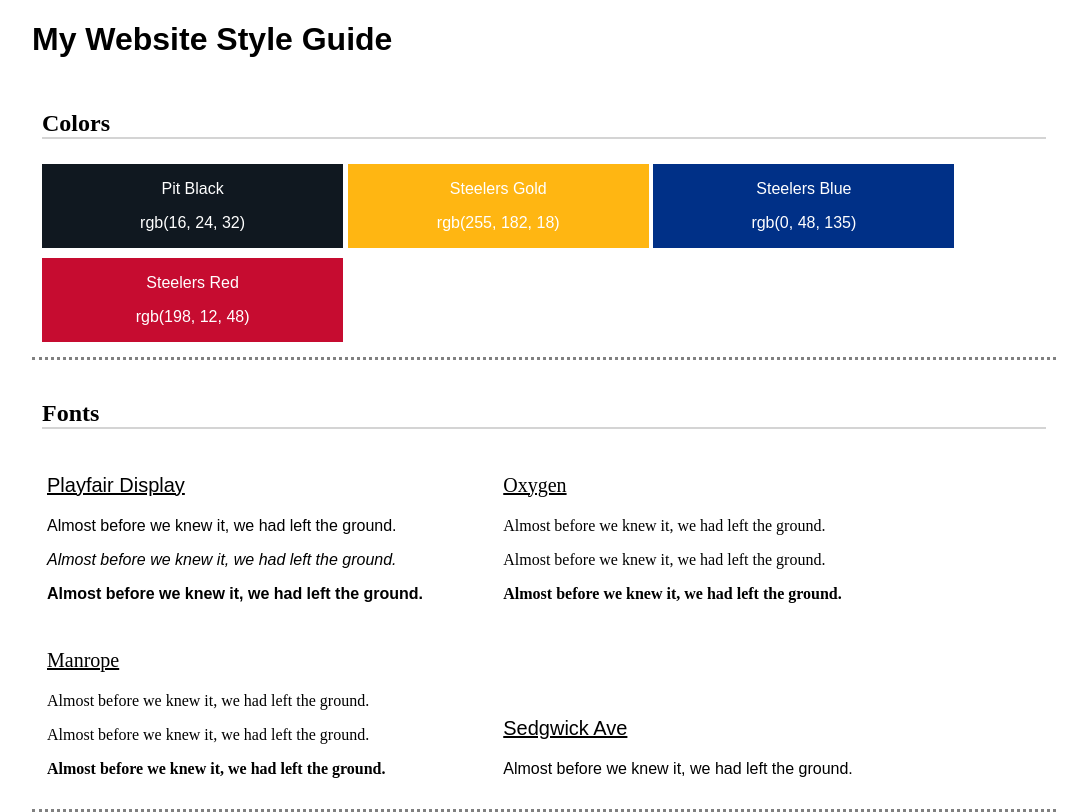
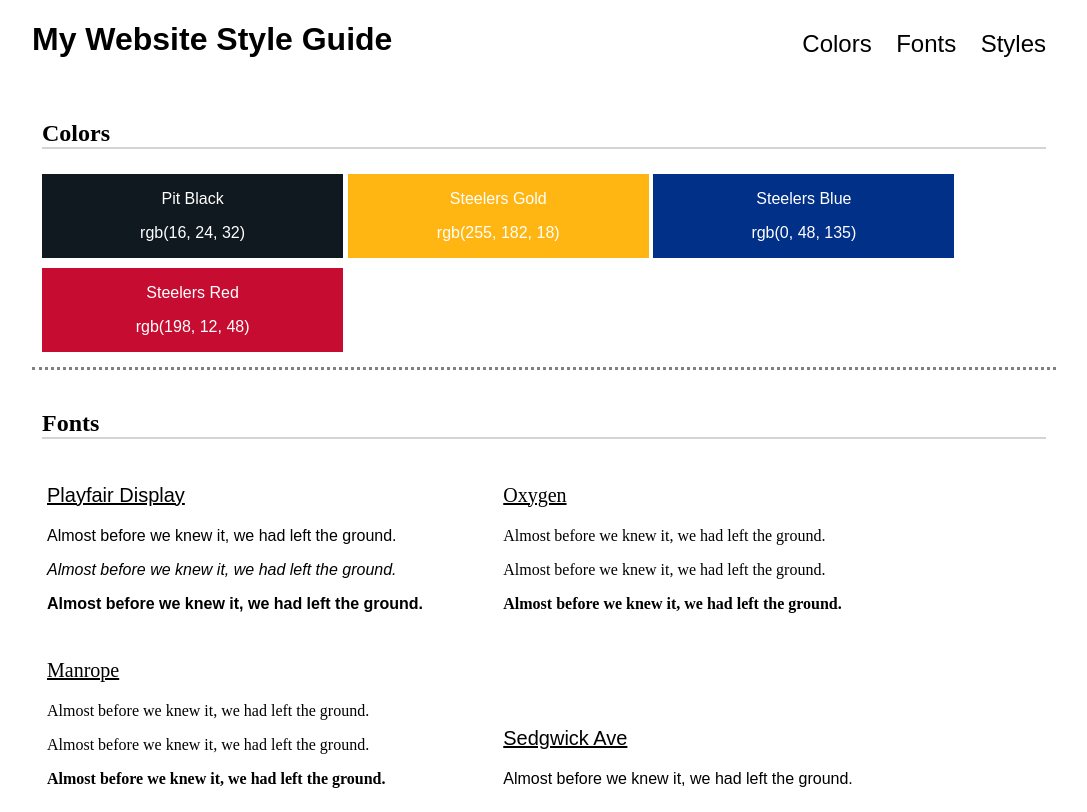
Before and after one commit to jdelgado1025/WebDev, a plain HTML site: page index.html in a window 1280 px wide. Shown: the top 812 px of the page, without its empty margins (96-1183 px from the left). Drawn offline with Linux system fonts and the light colour scheme; a web font is replaced by a local one.

Commit message:
added nav bar to header and added a footer

```diff
--- a/index.html
+++ b/index.html
@@ -11,9 +11,14 @@
   <body>
     <header>
       <h1>My Website Style Guide</h1>
+      <nav>
+        <a href="#colors">Colors</a>
+        <a href="#fonts">Fonts</a>
+        <a href="#styles">Styles</a>
+      </nav>
     </header>
     <!-- Colors -->
-    <section class="container">
+    <section class="container" id="colors">
       <h2 class="subheading">Colors</h2>
       <div class="color-panel pit-black">
         <p>Pit Black</p>
@@ -33,7 +38,7 @@
       </div>
     </section>
     <!-- Fonts -->
-    <section class="container">
+    <section class="container" id="fonts">
       <h2 class="subheading">Fonts</h2>
       <div class="font-panel">
         <p class="font-label playfair">Playfair Display</p>
@@ -59,7 +64,7 @@
       </div>
     </section>
     <!-- Text Styles -->
-    <section class="container">
+    <section class="container" id="styles">
       <h2 class="subheading">Text styles</h2>
       <div class="element-panel">
         <h1>H1: Main Heading</h1>
@@ -86,5 +91,9 @@
         </ul>
       </div>
     </section>
+
+    <footer>
+      <p>By Jose Delgado</p>
+    </footer>
   </body>
 </html>
--- a/resources/css/styles.css
+++ b/resources/css/styles.css
@@ -50,6 +50,26 @@
 body {
   margin: 0 10%;
   font-family: 'Playfair Display', sans-serif;
+}
+
+header {
+  width: 100%;
+}
+
+header h1 {
+  display: inline-block;
+}
+
+nav {
+  float: right;
+  margin: 30px auto;
+}
+
+a {
+  color: black;
+  text-decoration: none;
+  font-size: 1.5em;
+  padding: 0 10px;;
 }
 
 li span {
@@ -145,3 +165,9 @@
 .bold {
   font-weight: 700;
 }
+
+footer {
+  text-align: center;
+  font-family: 'Sedgwick Ave';
+  font-size: 2em;;
+}
```
